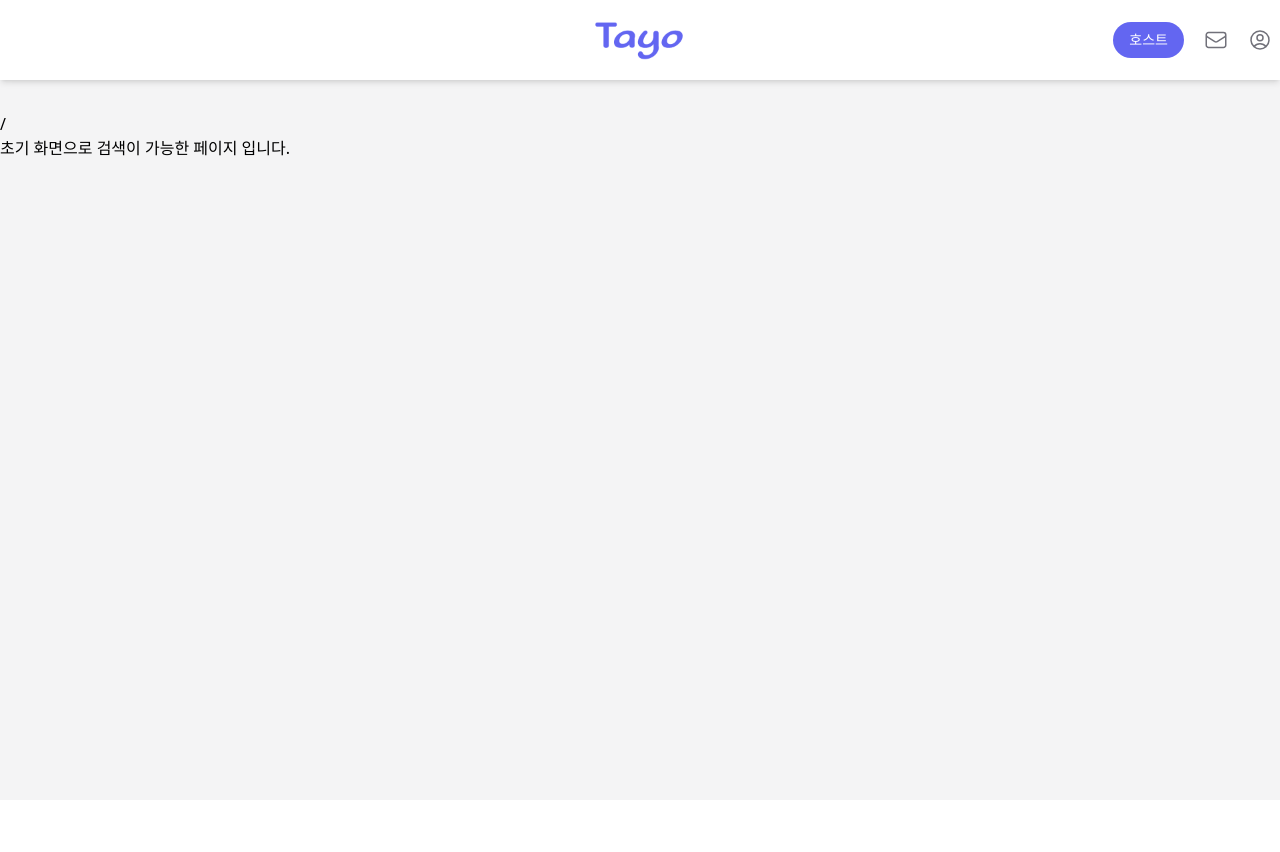
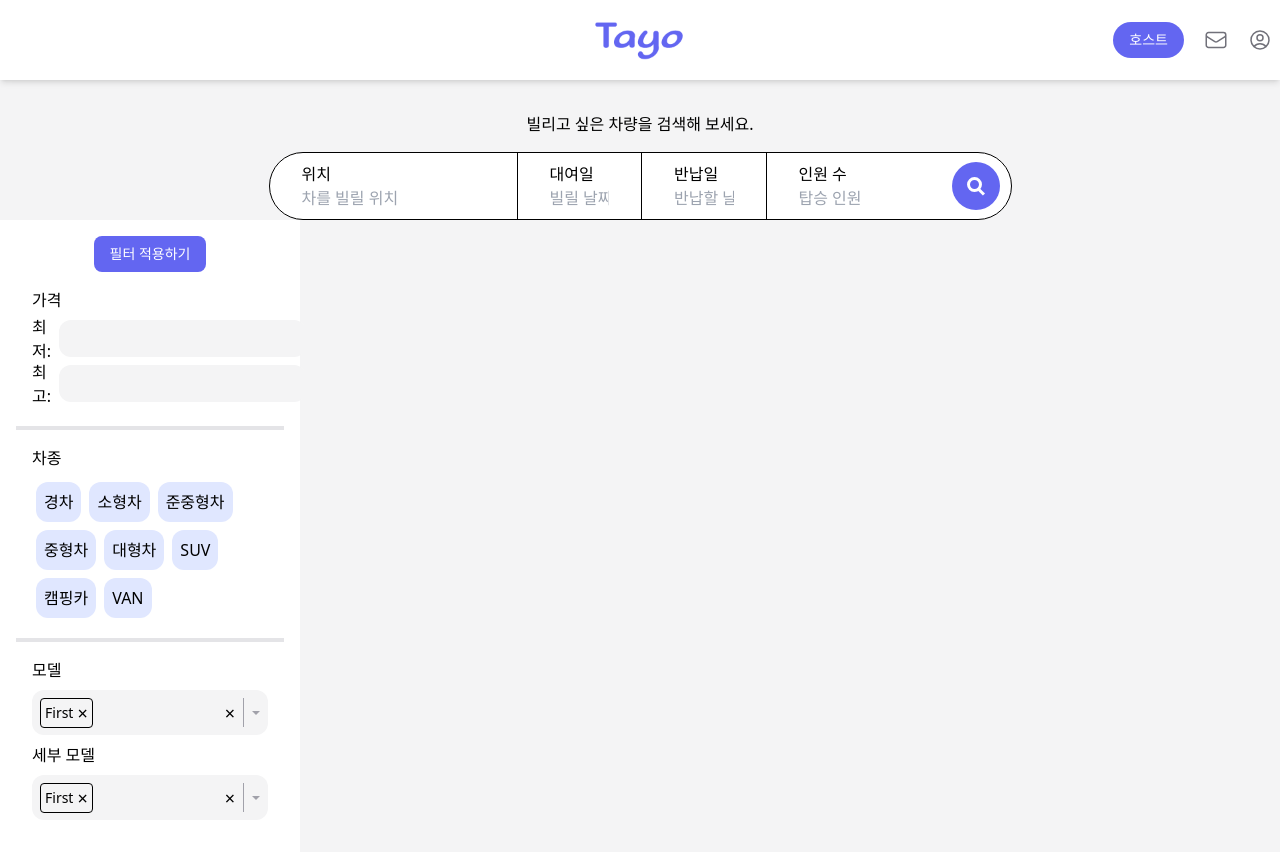
Before and after one commit to softeerbootcamp-3rd/Team9-HexaCore, a React (Vite) app in the folder client/: page / in a window 1280 px wide. Before the commit the page ends 800 px from the top, so only its background shows below. Built offline with nearby package versions, Linux system fonts and the light colour scheme.

Commit message:
feat(#24): Sidebar 컴포넌트 추가
- 메인 화면의 SideBar 컴포넌트 작성
- Multiple Select 컴포넌트 추가

```diff
--- a/client/src/pages/home/Home.tsx
+++ b/client/src/pages/home/Home.tsx
@@ -1,8 +1,15 @@
+import Searchbar from './Searchbar';
+import Sidebar from './Sidebar';
+
 function Home() {
   return (
     <div>
-      <h2>/</h2>
-      <p>초기 화면으로 검색이 가능한 페이지 입니다.</p>
+      <div>
+        <Searchbar />
+      </div>
+      <div>
+        <Sidebar />
+      </div>
     </div>
   );
 }
--- /dev/null
+++ b/client/src/pages/home/Select.tsx
@@ -0,0 +1,127 @@
+import { FC, useEffect, useRef, useState } from 'react';
+
+export type SelectOption = {
+  label: string;
+  value: string | number;
+};
+
+type SingleSelectProps = {
+  multiple?: false;
+  value?: SelectOption;
+  onChange: (value?: SelectOption) => void;
+};
+type MultipleSelectProps = {
+  multiple: true;
+  value: SelectOption[];
+  onChange: (value: SelectOption[]) => void;
+};
+type Props = {
+  options: SelectOption[];
+} & (SingleSelectProps | MultipleSelectProps);
+
+const Select: FC<Props> = ({ multiple, value, onChange, options }) => {
+  const [isOpen, setIsOpen] = useState(false);
+  const [highlightedIndex, setHighlightedIndex] = useState(0);
+  const containerRef = useRef<HTMLDivElement>(null);
+
+  function clearOptions() {
+    multiple ? onChange([]) : onChange(undefined);
+  }
+  function isOptionSelected(option: SelectOption) {
+    return multiple ? value.includes(option) : option === value;
+  }
+  function selectOption(option: SelectOption) {
+    if (multiple) {
+      isOptionSelected(option) ? onChange(value.filter((o) => o !== option)) : onChange([...value, option]);
+    } else {
+      if (!isOptionSelected(option)) onChange(option);
+    }
+  }
+
+  useEffect(() => {
+    if (isOpen) setHighlightedIndex(0);
+    return () => setHighlightedIndex(0);
+  }, [isOpen]);
+
+  useEffect(() => {
+    const handler = (e: KeyboardEvent) => {
+      if (e.target !== containerRef.current) return;
+      switch (e.code) {
+        case 'Enter':
+        case 'Space':
+          setIsOpen((prev) => !prev);
+          if (isOpen) selectOption(options[highlightedIndex]);
+          break;
+        case 'ArrowUp':
+        case 'ArrowDown':
+          if (!isOpen) {
+            setIsOpen(true);
+            break;
+          } else {
+            let newIndex = highlightedIndex + (e.code === 'ArrowDown' ? 1 : -1);
+            newIndex = newIndex < 0 ? options.length - 1 : newIndex >= options.length ? 0 : newIndex;
+            setHighlightedIndex(newIndex);
+            break;
+          }
+        case 'Escape':
+          setIsOpen(false);
+          break;
+      }
+    };
+    containerRef.current?.addEventListener('keydown', handler);
+
+    return () => containerRef.current?.removeEventListener('keydown', handler);
+  }, [isOpen, highlightedIndex, options]);
+
+  return (
+    <div
+      ref={containerRef}
+      className="relative flex h-[45px] items-center gap-2 rounded-xl bg-background-100 p-2 focus:border-sky-500"
+      tabIndex={0}
+      onClick={() => setIsOpen((prev) => !prev)}
+      onBlur={() => setIsOpen(false)}>
+      <span className="flex grow flex-wrap gap-2">
+        {multiple
+          ? value.map((v) => (
+              <button
+                key={v.value}
+                className="focus::bg-background-200 focus::border-red-500 group flex items-center gap-1 rounded border border-slate-500 px-1 text-sm hover:border-red-500 hover:bg-red-200"
+                onClick={(e) => {
+                  e.stopPropagation();
+                  selectOption(v);
+                }}>
+                {v.label}
+                <span className="text-lg text-slate-500">&times;</span>
+              </button>
+            ))
+          : value?.label}
+      </span>
+      <button
+        className="text-lg text-slate-500 hover:text-red-500 focus:text-red-500"
+        onClick={(e) => {
+          e.stopPropagation();
+          clearOptions();
+        }}>
+        &times;
+      </button>
+      <div className="w-[1px] self-stretch bg-background-400"></div>
+      <div className="translate-y-1/4 border-[0.25rem] border-transparent border-t-background-400"></div>
+      <ul className={`absolute left-0 top-full z-10 max-h-60 w-full overflow-y-auto rounded-xl border bg-background-100 ${isOpen ? 'block' : 'hidden'}`}>
+        {options.map((option, index) => (
+          <li
+            key={option.value}
+            className={`cursor-pointer py-1 px-2  ${index === highlightedIndex ? 'bg-sky-500 text-black' : isOptionSelected(option) ? 'bg-primary-100' : ''}`}
+            onClick={(e) => {
+              e.stopPropagation();
+              selectOption(option);
+              setIsOpen(false);
+            }}
+            onMouseEnter={() => setHighlightedIndex(index)}>
+            {option.label}
+          </li>
+        ))}
+      </ul>
+    </div>
+  );
+};
+export default Select;
--- /dev/null
+++ b/client/src/pages/home/Sidebar.tsx
@@ -0,0 +1,98 @@
+import Button from '@/components/Button';
+import { useState } from 'react';
+import Select, { SelectOption } from './Select';
+
+type CarType = '경차' | '소형차' | '준중형차' | '중형차' | '대형차' | 'SUV' | '캠핑카' | 'VAN';
+
+function Sidebar() {
+  const CarType = () => {
+    const [activeCarTypes, setActiveCarTypes] = useState<Map<CarType, boolean>>(
+      new Map([
+        ['경차', false],
+        ['소형차', false],
+        ['준중형차', false],
+        ['중형차', false],
+        ['대형차', false],
+        ['SUV', false],
+        ['캠핑카', false],
+        ['VAN', false],
+      ]),
+    );
+
+    const updateCarType = (carType: CarType) => {
+      // 현재 carType의 활성 상태 가져오기
+      const isActive = activeCarTypes.get(carType);
+      // 새로운 Map을 생성하여 상태를 업데이트
+      const updatedCarTypes = new Map(activeCarTypes).set(carType, !isActive);
+      setActiveCarTypes(updatedCarTypes);
+    };
+
+    return (
+      <div>
+        {Array.from(activeCarTypes.keys()).map((carType) => (
+          <button
+            className={`rounded-xl p-2 m-1
+						${activeCarTypes.get(carType) ? 'bg-background-100 text-background-400' : 'bg-primary-100'}`}
+            key={carType}
+            onClick={() => updateCarType(carType)}>
+            {carType}
+          </button>
+        ))}
+      </div>
+    );
+  };
+
+  const options = [
+    { label: 'First', value: 1 },
+    { label: 'Second', value: 2 },
+    { label: 'Third', value: 3 },
+    { label: 'Fourth', value: 4 },
+    { label: 'Fifth', value: 5 },
+  ];
+
+  const MyCustomSelect = () => {
+    const [model, setModel] = useState<SelectOption[]>([options[0]]);
+    return (
+      <div className="card center flex-col">
+        <Select multiple options={options} value={model} onChange={(o) => setModel(o)} />
+      </div>
+    );
+  };
+
+  return (
+    <div className="w-[300px] bg-white flex flex-col p-4">
+      <div className="m-auto">
+        <Button text="필터 적용하기" type="enabled" />
+      </div>
+      <div className="p-4">
+        <p className="pb-2">가격</p>
+        <div className="flex pb-2 h-[45px] items-center">
+          <div className="pr-2">최저: </div>
+          <input className="rounded-xl bg-background-100 h-full p-2"></input>
+        </div>
+        <div className="flex pb-2 h-[45px] items-center">
+          <div className="pr-2">최고: </div>
+          <input className="rounded-xl bg-background-100 h-full p-2"></input>
+        </div>
+      </div>
+
+      <div className="border-2 border-solid border-background-200"></div>
+
+      <div className="p-4">
+        <p className="pb-2">차종</p>
+        <CarType />
+      </div>
+
+      <div className="border-2 border-solid border-background-200"></div>
+
+      <div className="p-4">
+        <p className="pb-2">모델</p>
+        <MyCustomSelect />
+        <p className="py-2">세부 모델</p>
+        <MyCustomSelect />
+      </div>
+    </div>
+  );
+}
+
+export default Sidebar;
```
